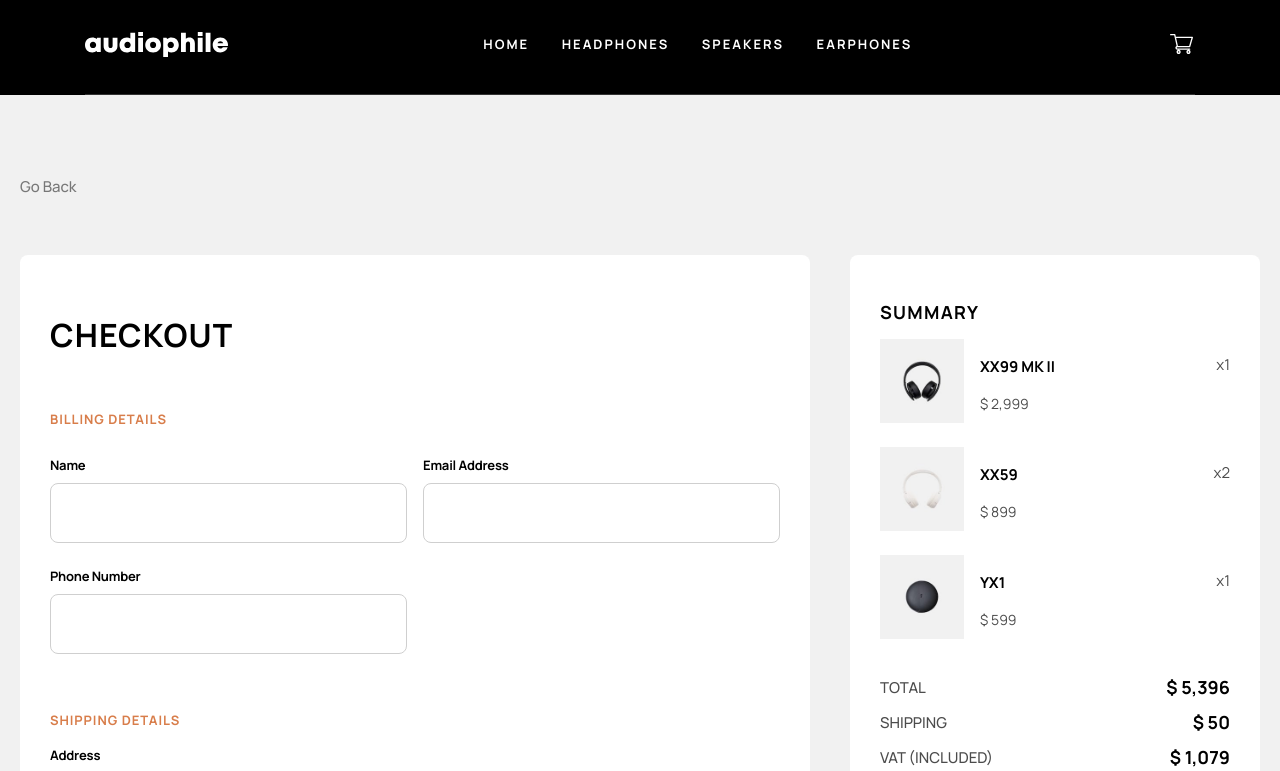
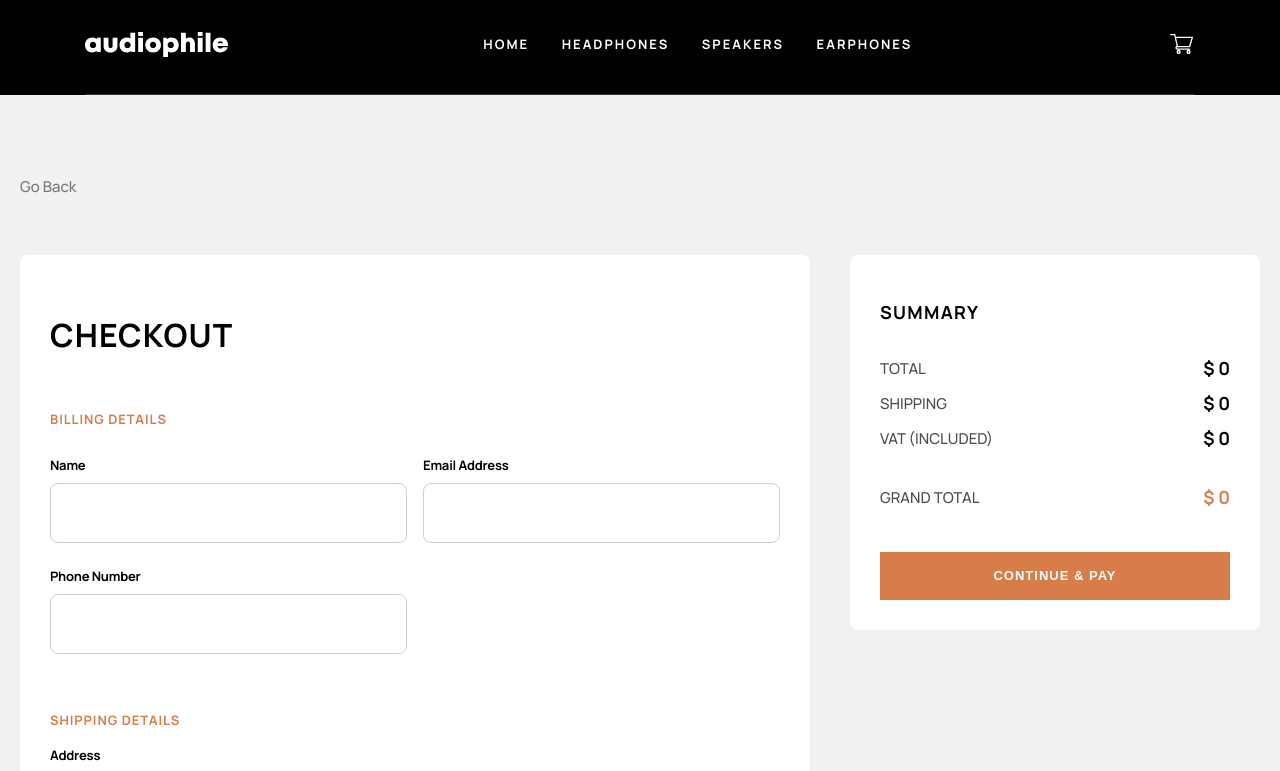
Before and after one commit to a-zajonc/audiophile-e-commerce-website, a React (Create React App) app: page /checkout in a window 1280 px wide. Shown: the top 771 px of the page. Built offline with nearby package versions, Linux system fonts and the light colour scheme.

Commit message:
Add Calculations of Shopping Cart

```diff
--- /dev/null
+++ b/src/Components/hooks and functions/sumPrices.tsx
@@ -0,0 +1,28 @@
+export function sumPrices(shoppingBasket: any) {
+  const initialValue = 0;
+  if (shoppingBasket) {
+    const sum = shoppingBasket.map((item: any) =>
+      Number(item.price.split(",").join(""))
+    );
+    const total = sum
+      .reduce(
+        (accumulator: any, currentValue: any) => accumulator + currentValue,
+        initialValue
+      )
+      .toLocaleString("en-US");
+    return total;
+  }
+  return "0";
+}
+
+export function sumWithTax(shoppingBasket: any, tax: number) {
+  //   return sumPrices(shoppingBasket).replace(",", "");
+  const result = Number(sumPrices(shoppingBasket).replace(",", "")) * tax;
+  return Math.ceil(result).toLocaleString("en-US");
+}
+
+export function sumGrandTotal(shoppingBasket: any, shippingCost: number) {
+  const result =
+    Number(sumPrices(shoppingBasket).replace(",", "")) + shippingCost;
+  return result.toLocaleString("en-US");
+}
--- a/src/Pages/CartModal/index.tsx
+++ b/src/Pages/CartModal/index.tsx
@@ -1,9 +1,10 @@
 import * as React from "react";
+import styles from "./index.module.scss";
 import { Button } from "../../Components/button/button";
-import styles from "./index.module.scss";
 import { Link } from "react-router-dom";
 import { ItemDisplay } from "./ItemDisplay";
 import { BasketContext } from "../../context";
+import { sumPrices } from "../../Components/hooks and functions/sumPrices";
 
 export function CartModal({ handleClick }: any) {
   const { basket, setBasket } = React.useContext(BasketContext);
@@ -34,7 +35,9 @@ export function CartModal({ handleClick }: any) {
       </div>
       <div className={styles.container}>
         <p className={styles.text}>TOTAL</p>
-        <p className={styles.price}>$ 5,396</p>
+        <p className={styles.price}>
+          {basket && basket.length ? `$ ${sumPrices(basket)}` : "0"}
+        </p>
       </div>
       <Link to="/checkout">
         <Button fullWidth={true} colorScheme="brand" onClick={handleClick}>
--- a/src/Pages/Checkout/CheckoutSummary/ItemsList/index.tsx
+++ b/src/Pages/Checkout/CheckoutSummary/ItemsList/index.tsx
@@ -1,49 +1,27 @@
 import styles from "./index.module.scss";
-import YX1 from "../../../../images/cart/image-yx1-earphones.jpg";
-import XX99 from "../../../../images/cart/image-xx99-mark-two-headphones.jpg";
-import XX59 from "../../../../images/cart/image-xx59-headphones.jpg";
 
-const basket = [
-  {
-    id: 0,
-    img: XX99,
-    name: "XX99 MK II",
-    price: "$ 2,999",
-    quantity: "1",
-  },
-  {
-    id: 1,
-    img: XX59,
-    name: "XX59",
-    price: "$ 899",
-    quantity: "2",
-  },
-  {
-    id: 2,
-    img: YX1,
-    name: "YX1",
-    price: "$ 599",
-    quantity: "1",
-  },
-];
+type Props = {
+  img: string;
+  name: string;
+  price: string | number;
+  quantity: number;
+};
 
-export function ItemsList() {
+export function ItemsList({ img, name, price, quantity }: Props) {
   return (
-    <div>
-      {basket.map((item) => {
-        return (
-          <div className={styles.itemBox} key={item.id}>
-            <div className={styles.container}>
-              <img src={item.img} alt={item.name} className={styles.img} />
-              <div className={styles.textContainer}>
-                <p className={styles.itemName}>{item.name}</p>
-                <p className={styles.itemPrice}> {item.price}</p>
-              </div>
-            </div>
-            <p className={styles.itemQuanity}>x{item.quantity}</p>
-          </div>
-        );
-      })}
+    <div className={styles.itemBox}>
+      <div className={styles.container}>
+        <img
+          src={require(`../../../../images/cart/${img}`)}
+          alt={name}
+          className={styles.img}
+        />
+        <div className={styles.textContainer}>
+          <p className={styles.itemName}>{name}</p>
+          <p className={styles.itemPrice}> {price}</p>
+        </div>
+      </div>
+      <p className={styles.itemQuanity}>x{quantity}</p>
     </div>
   );
 }
--- a/src/Pages/Checkout/CheckoutSummary/index.tsx
+++ b/src/Pages/Checkout/CheckoutSummary/index.tsx
@@ -4,6 +4,12 @@ import { OrderConfirmation } from "../OrderConfirmation";
 import { ItemsList } from "./ItemsList";
 import styles from "./index.module.scss";
 import Modal from "react-modal";
+import { BasketContext } from "../../../context";
+import {
+  sumGrandTotal,
+  sumPrices,
+  sumWithTax,
+} from "../../../Components/hooks and functions/sumPrices";
 
 const customStyles = {
   content: {
@@ -22,6 +28,7 @@ const customStyles = {
 Modal.setAppElement(document.getElementById("root") as HTMLElement);
 
 export function CheckoutSummary() {
+  const { basket } = React.useContext(BasketContext);
   const [modalIsOpen, setIsOpen] = React.useState(false);
 
   function openModal() {
@@ -40,25 +47,44 @@ export function CheckoutSummary() {
   return (
     <div className={styles.box}>
       <h2 className={styles.header}>Summary</h2>
-      <ItemsList />
+      {basket &&
+        basket.map((item: any) => {
+          return (
+            <ItemsList
+              name={item.name}
+              price={item.price}
+              img={item.img}
+              quantity={1}
+              key={item.name}
+            />
+          );
+        })}
       <div className={styles.container}>
         <div className={styles.costsBox}>
           <div className={styles.textBox}>
             <p className={styles.text}>Total</p>
-            <p className={styles.price}>$ 5,396</p>
+            <p className={styles.price}>
+              {basket && basket.length ? `$ ${sumPrices(basket)}` : "$ 0"}
+            </p>
           </div>
           <div className={styles.textBox}>
             <p className={styles.text}>SHIPPING</p>
-            <p className={styles.price}>$ 50</p>
+            <p className={styles.price}>
+              {basket && basket.length ? "$ 50" : "$ 0"}
+            </p>
           </div>
           <div className={styles.textBox}>
             <p className={styles.text}>VAT (INCLUDED)</p>
-            <p className={styles.price}>$ 1,079</p>
+            <p className={styles.price}>
+              {basket && basket.length ? `$ ${sumWithTax(basket, 0.2)}` : "$ 0"}
+            </p>
           </div>
         </div>
         <div className={styles.textBox}>
           <p className={styles.text}>GRAND TOTAL</p>
-          <p className={styles.total}>$ 5,446</p>
+          <p className={styles.total}>
+            {basket && basket.length ? `$ ${sumGrandTotal(basket, 50)}` : "$ 0"}
+          </p>
         </div>
       </div>
       <Button colorScheme="brand" fullWidth={true} onClick={openModal}>
--- a/src/Pages/ProductCategory/ProductPage/ProductCard/index.tsx
+++ b/src/Pages/ProductCategory/ProductPage/ProductCard/index.tsx
@@ -4,7 +4,25 @@ import { Counter } from "../../../../Components/Counter";
 import { Button } from "../../../../Components/button/button";
 import { useContext } from "react";
 import { BasketContext } from "../../../../context";
-import { useAddToBasket } from "../../../../Components/hooks/useAddToBasket";
+import { useAddToBasket } from "../../../../Components/hooks and functions/useAddToBasket";
+
+function removeTypeFromName(name: string): string {
+  const words = name.split(" ");
+
+  const wordsToRemove = ["Earphones", "Wireless", "Headphones", "Speaker"];
+
+  while (words.length > 0) {
+    const lastWord = words[words.length - 1];
+    if (wordsToRemove.includes(lastWord)) {
+      words.pop();
+    } else {
+      break;
+    }
+  }
+  const result = words.join(" ");
+
+  return result;
+}
 
 type Props = {
   productName: string;
@@ -27,6 +45,7 @@ export function ProductCard({
 }: Props) {
   const { basket } = useContext(BasketContext);
   const addToBasket = useAddToBasket();
+
   return (
     <div className={styles.box}>
       <img
@@ -49,7 +68,11 @@ export function ProductCard({
                 colorScheme="brand"
                 margin={false}
                 onClick={() => {
-                  addToBasket(productName, productCartImg, productPrice);
+                  addToBasket(
+                    removeTypeFromName(productName),
+                    productCartImg,
+                    productPrice
+                  );
                 }}
               >
                 Add to cart
```
Also changed, not shown: src/data.json (+6 -6 lines), src/Components/hooks and functions/useAddToBasket.tsx (renamed from src/Components/hooks/useAddToBasket.tsx).
